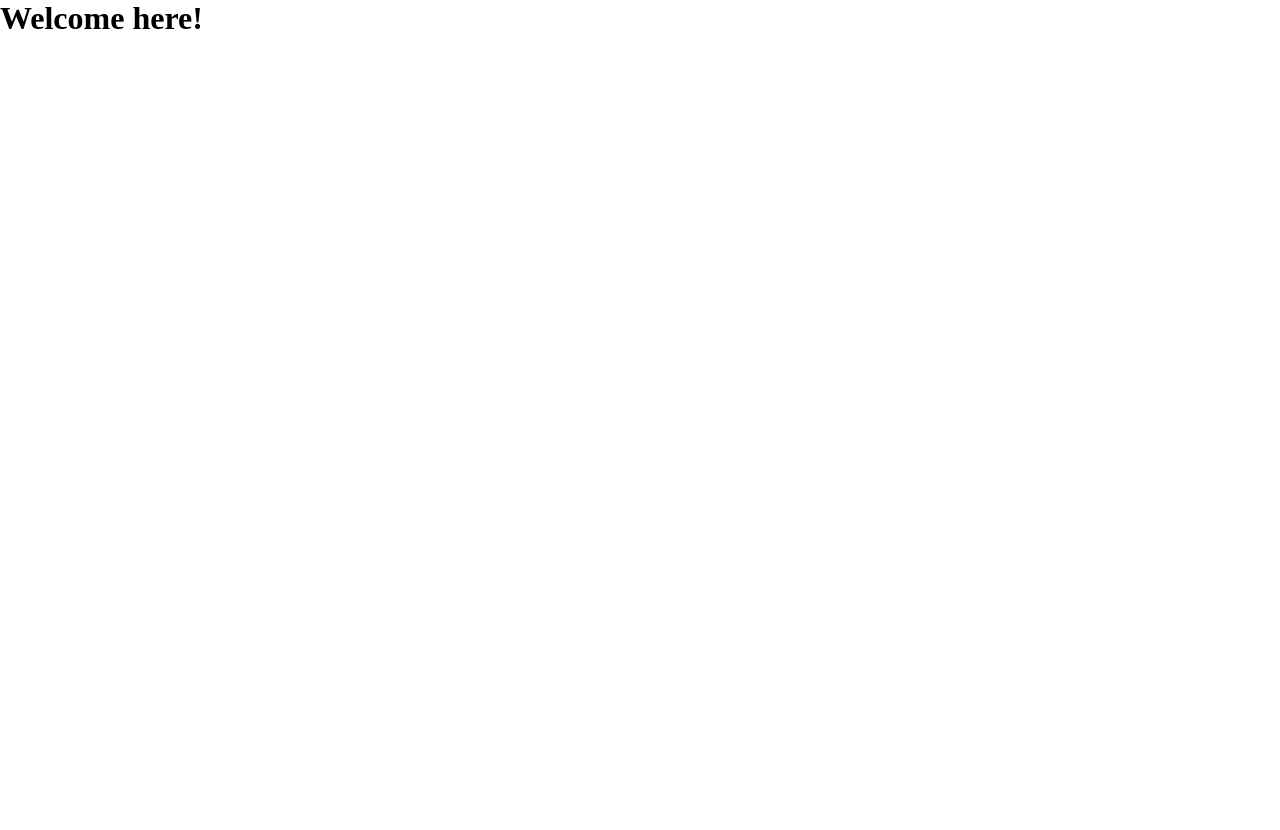
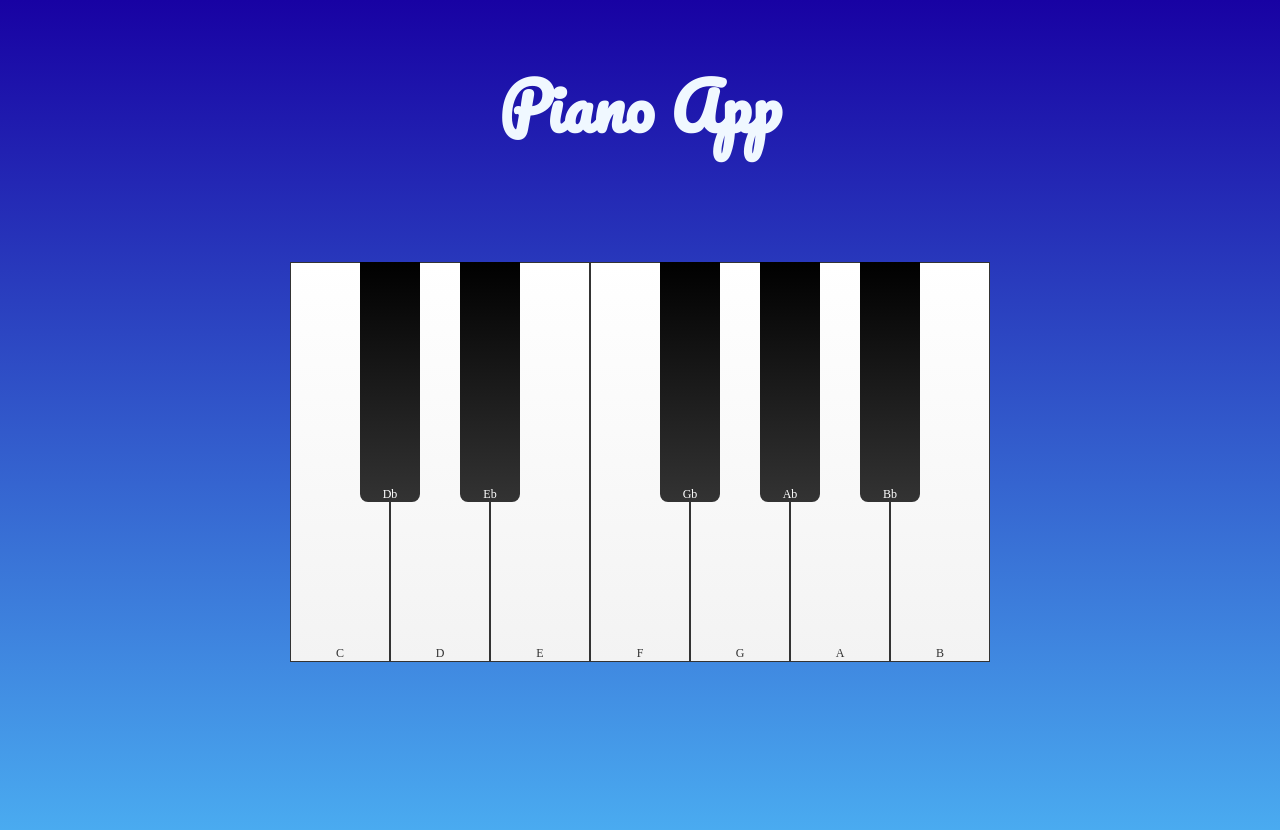
Before and after one commit to ziqkimi308/collections-of-projects-html-css-js-, a plain HTML site: page piano-app/index.html in a window 1280 px wide. Before the commit the page ends 800 px from the top, so only its background shows below. Drawn offline with Linux system fonts and the light colour scheme.

Commit message:
Updated html and css.

```diff
--- a/piano-app/index.html
+++ b/piano-app/index.html
@@ -1,13 +1,85 @@
 <!DOCTYPE html>
 <html lang="en">
+
 <head>
 	<meta charset="UTF-8">
 	<meta name="viewport" content="width=device-width, initial-scale=1.0">
 	<title>Piano App</title>
 	<link rel="stylesheet" href="styles.css">
+	<!-- google font -->
+	<link rel="preconnect" href="https://fonts.googleapis.com">
+	<link rel="preconnect" href="https://fonts.gstatic.com" crossorigin>
+	<link href="https://fonts.googleapis.com/css2?family=Pacifico&display=swap" rel="stylesheet">
 </head>
+
 <body>
-	<h1>Welcome here!</h1>
+	<h1>Piano App</h1>
+	<div class="wrapper">
+		<div class="piano">
+			<!-- data-note is a custom attribute html -->
+			<div data-note="C" class="key white">
+				<span class="note-label">C</span>
+				<audio src="./notes/C.mp3" id="C"></audio>
+			</div>
+
+			<div data-note="Db" class="key black">
+				<span class="note-label">Db</span>
+				<audio src="./notes/Db.mp3" id="Db"></audio>
+			</div>
+
+			<div data-note="D" class="key white">
+				<span class="note-label">D</span>
+				<audio src="./notes/D.mp3" id="D"></audio>
+			</div>
+
+			<div data-note="Eb" class="key black">
+				<span class="note-label">Eb</span>
+				<audio src="./notes/Eb.mp3" id="Eb"></audio>
+			</div>
+
+			<div data-note="E" class="key white">
+				<span class="note-label">E</span>
+				<audio src="./notes/E.mp3" id="E"></audio>
+			</div>
+
+			<div data-note="F" class="key white">
+				<span class="note-label">F</span>
+				<audio src="./notes/F.mp3" id="F"></audio>
+			</div>
+
+			<div data-note="Gb" class="key black">
+				<span class="note-label">Gb</span>
+				<audio src="./notes/Gb.mp3" id="Gb"></audio>
+			</div>
+
+			<div data-note="G" class="key white">
+				<span class="note-label">G</span>
+				<audio src="./notes/G.mp3" id="G"></audio>
+			</div>
+
+			<div data-note="Ab" class="key black">
+				<span class="note-label">Ab</span>
+				<audio src="./notes/Ab.mp3" id="Ab"></audio>
+			</div>
+
+			<div data-note="A" class="key white">
+				<span class="note-label">A</span>
+				<audio src="./notes/A.mp3" id="A"></audio>
+			</div>
+
+			<div data-note="Bb" class="key black">
+				<span class="note-label">Bb</span>
+				<audio src="./notes/Bb.mp3" id="Bb"></audio>
+			</div>
+
+			<div data-note="B" class="key white">
+				<span class="note-label">B</span>
+				<audio src="./notes/B.mp3" id="B"></audio>
+			</div>
+
+		</div>
+	</div>
 	<script src="./main.js"></script>
 </body>
+
 </html>
--- a/piano-app/styles.css
+++ b/piano-app/styles.css
@@ -3,3 +3,86 @@
 	margin: 0;
 	padding: 0;
 }
+
+body {
+	background: linear-gradient(to bottom, #1802a3, #4baff2);
+	min-height: 100vh;
+}
+
+h1 {
+	color: aliceblue;
+
+	font-family: "Pacifico", cursive;
+	font-size: 4rem;
+	text-align: center;
+
+	margin-top: 50px;
+}
+
+.wrapper {
+	display: flex;
+	justify-content: center;
+	align-items: center;
+
+	margin-top: 100px;
+}
+
+.piano {
+	display: flex;
+}
+
+.key {
+	height: calc(var(--width) * 4);
+	width: var(--width);
+
+	transition: background-color 0.2s ease;
+
+	position: relative;
+}
+
+.white {
+	--width: 100px;
+
+	background: linear-gradient(to bottom, #fff, #f3f3f3);
+	color: #333;
+
+	border: 1px solid #333;
+}
+
+.white:active {
+	background-color: #ccc;
+}
+
+.black {
+	--width: 60px;
+	margin-left: calc(var(--width) / -2);
+	margin-right: calc(var(--width) / -2);
+	z-index: 2;
+
+	border-radius: 0px 0px 8px 8px;
+
+	background: linear-gradient(to bottom, #000, #333);
+	color: white;
+}
+
+.black:active {
+	background-color: #333;
+}
+
+.note-label {
+	font-size: 12px;
+
+	color: inherit;
+
+	position: absolute;
+	bottom: 0;
+	/* The reference point when moving is at top left. So this will not really center it to the middle.*/
+	left: 50%;
+
+	/* This now center it to middle. */
+	transform: translateX(-50%);
+}
+
+.key.active {
+	transform: translateY(4px);
+}
```
Also changed, not shown: 13 other files.
